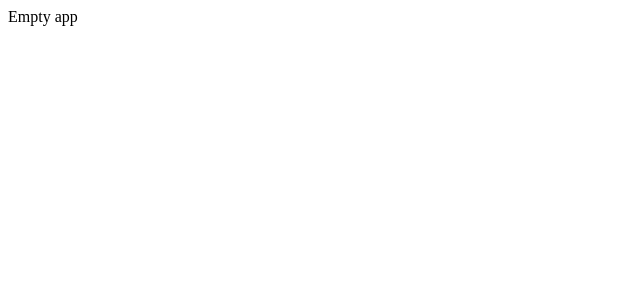
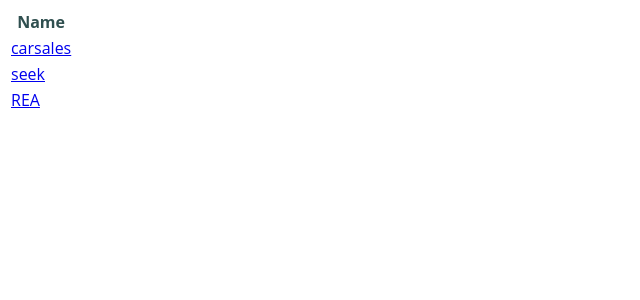
Before and after one commit to jameschristou/react-autocomplete-tags-input, a React app: page / in a window 1280 px wide. Shown: the top 300 px of the page, without its empty margins (0-640 px from the left). Built offline with nearby package versions, Linux system fonts and the light colour scheme.

Commit message:
Adding some routing, companieslist

```diff
--- a/package.json
+++ b/package.json
@@ -47,6 +47,7 @@
     "axios": "^0.19.0",
     "eslint": "^6.5.1",
     "react": "^16.10.2",
-    "react-dom": "^16.10.2"
+    "react-dom": "^16.10.2",
+    "react-router-dom": "^5.1.2"
   }
 }
--- a/src/components/App.js
+++ b/src/components/App.js
@@ -1,8 +1,24 @@
 import React from 'react';
+import {
+  BrowserRouter as Router,
+  Switch,
+  Route,
+  Link,
+  useParams
+} from "react-router-dom";
+import CompaniesListComponent from './CompaniesList';
+import CompanyDataComponent from './CompanyData';
 
 const AppComponent = (props) => {
   return (
-    <div>Empty app</div>
+    <Router>
+      <Switch>
+        <Route exact path="/">
+          <CompaniesListComponent />
+        </Route>
+        <Route path="/companies/:id" children={<CompanyDataComponent />} />
+      </Switch>
+    </Router>
   );
 }
 
--- /dev/null
+++ b/src/components/CompaniesList.js
@@ -0,0 +1,41 @@
+import React, {useState, useEffect } from 'react';
+import CompaniesDataService from '../services/CompaniesDataService';
+import CompaniesTableRowComponent from './CompaniesTableRow';
+
+const CompaniesListComponent = (props) => {
+  const [companiesList, setCompaniesList] = useState([]);
+
+  useEffect(() => {
+    const fetchData = async () => {
+      setCompaniesList(CompaniesDataService.getCompaniesList);
+    };
+
+    fetchData();
+  }, []);
+
+  return (
+    <div>
+      <table>
+        <thead>
+          <tr>
+            <th>Name</th>
+          </tr>
+        </thead>
+        <tbody>
+        {companiesList.map(
+                (company, index) => {
+                  return (
+                    <CompaniesTableRowComponent
+                      key={index}
+                      company={company}
+                    />
+                  );
+                }
+              )}
+        </tbody>
+      </table>
+    </div>
+  );
+}
+
+export default CompaniesListComponent;
--- /dev/null
+++ b/src/components/CompaniesTableRow.js
@@ -0,0 +1,20 @@
+import React, {memo} from 'react';
+import {
+  BrowserRouter as Router,
+  Switch,
+  Route,
+  Link,
+  useParams
+} from "react-router-dom";
+
+const CompaniesTableRowComponent = memo(({company}) => {
+  console.log("Rendering row:" + company.name);
+
+  return (
+    <tr>
+      <td className="company__name"><Link to={"/companies/" + company.name}>{company.name}</Link></td>
+    </tr>
+  );
+});
+
+export default CompaniesTableRowComponent;
--- /dev/null
+++ b/src/components/CompanyData.js
@@ -0,0 +1,22 @@
+import React from "react";
+import {
+  BrowserRouter as Router,
+  Switch,
+  Route,
+  Link,
+  useParams
+} from "react-router-dom";
+
+const CompanyDataComponent = () => {
+  // We can use the `useParams` hook here to access
+  // the dynamic pieces of the URL.
+  let { name } = useParams();
+
+  return (
+    <div>
+      <h3>Name: {name}</h3>
+    </div>
+  );
+}
+
+export default CompanyDataComponent;
--- a/src/sass/style.scss
+++ b/src/sass/style.scss
@@ -0,0 +1,4 @@
+body{
+    font-family: "Open Sans";
+    color: darkslategrey;
+}
--- /dev/null
+++ b/src/services/companiesDataService.js
@@ -0,0 +1,33 @@
+const CompaniesDataService = {
+  getCompaniesList:[
+    {
+      name:"carsales",
+      id: "E04B9FFC-3F23-49F0-92BA-64B8C6853DD0"
+    },
+    {
+      name: "seek",
+      id: "151F91C3-9088-46DF-892B-3A989E88137A"
+    },
+    {
+      name: "REA",
+      id: "0E822201-BB5F-4ECE-B5A6-A94743331C6C"
+    }
+  ],
+  getCompanyData:{
+    name: "carsales",
+    locations:[{
+      "city": "Richmond",
+      "state": "Victoria",
+      "postcode": "3121"
+    }],
+    jobsPageUrl: "https://www.carsales.com.au/work-with-us/join-our-team",
+    skills:{
+      dev: [".NET", "ASP.NET", ".NET Core", "ASP.NET Core", "Javascript", "Angular", "React", "Redux", "AWS", "PHP", "Wordpress", "SQL Server", "DynamoDB", "AWS ECS", "Redis"],
+      classifications: [".NET", "AWS", "Javascript"],
+      cloud: ["AWS"],
+      architecture: ["Microservices"]
+    }
+  }
+}
+
+export default CompaniesDataService;
```
Also changed, not shown: 1 other file (tests, documents, lock files or other folders).
